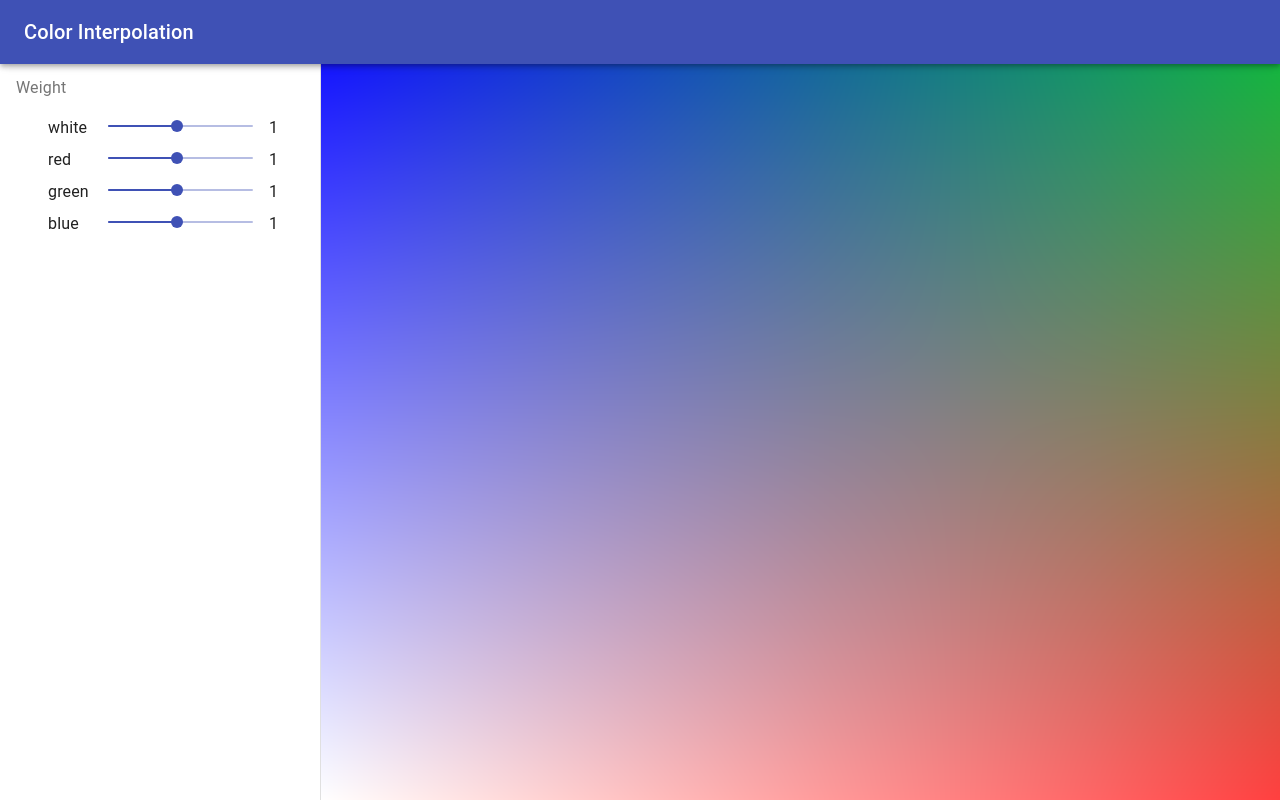
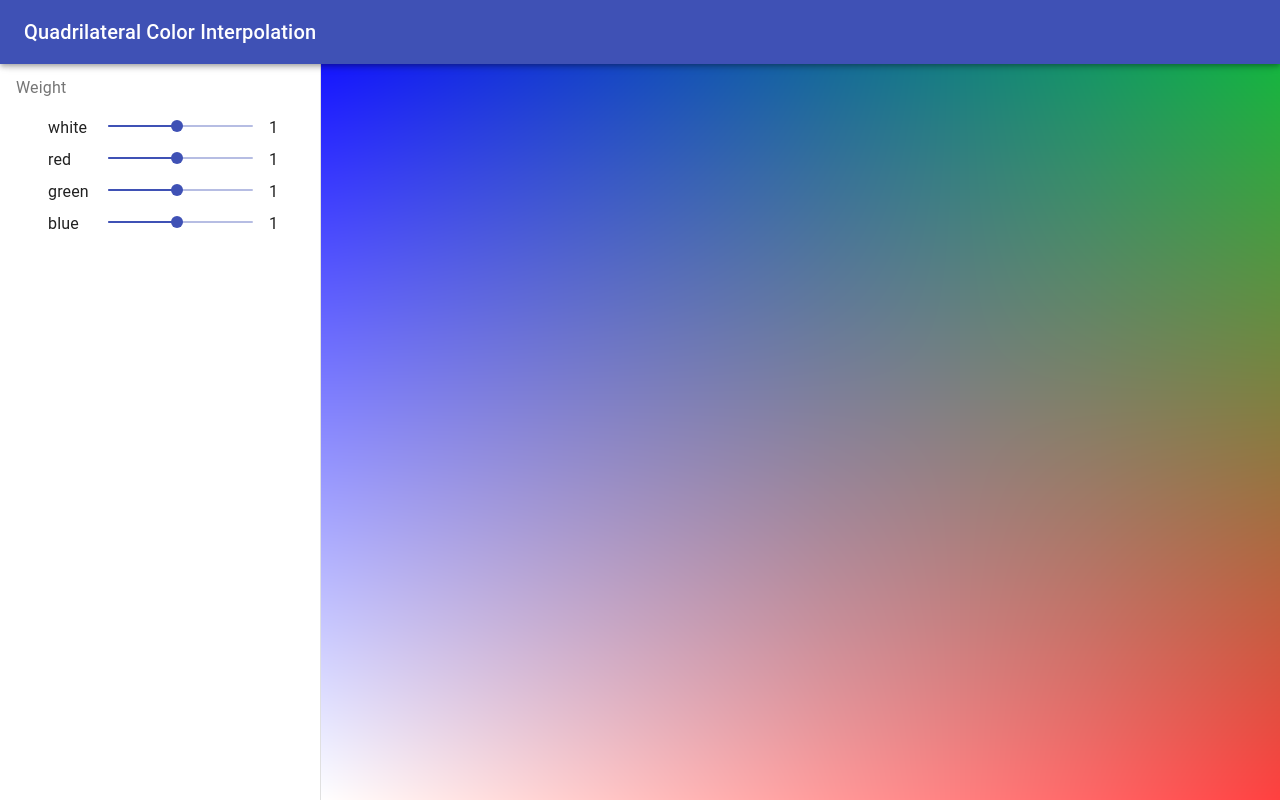
Before and after one commit to buddly27/quadrilateral-interpolation, a React app: page / in a window 1280 px wide. Built offline with nearby package versions, Linux system fonts and the light colour scheme.

Commit message:
Update app title

```diff
--- a/public/index.html
+++ b/public/index.html
@@ -24,7 +24,7 @@
       work correctly both with client-side routing and a non-root public URL.
       Learn how to configure a non-root public URL by running `npm run build`.
     -->
-    <title>Color interpolation</title>
+    <title>Quadrilateral Interpolation</title>
 </head>
 <body>
 <noscript>You need to enable JavaScript to run this app.</noscript>
--- a/src/App/index.js
+++ b/src/App/index.js
@@ -30,7 +30,7 @@ export default function App() {
             >
                 <Toolbar>
                     <Typography variant="h6" noWrap>
-                        Color Interpolation
+                        Quadrilateral Color Interpolation
                     </Typography>
                 </Toolbar>
             </AppBar>
```
